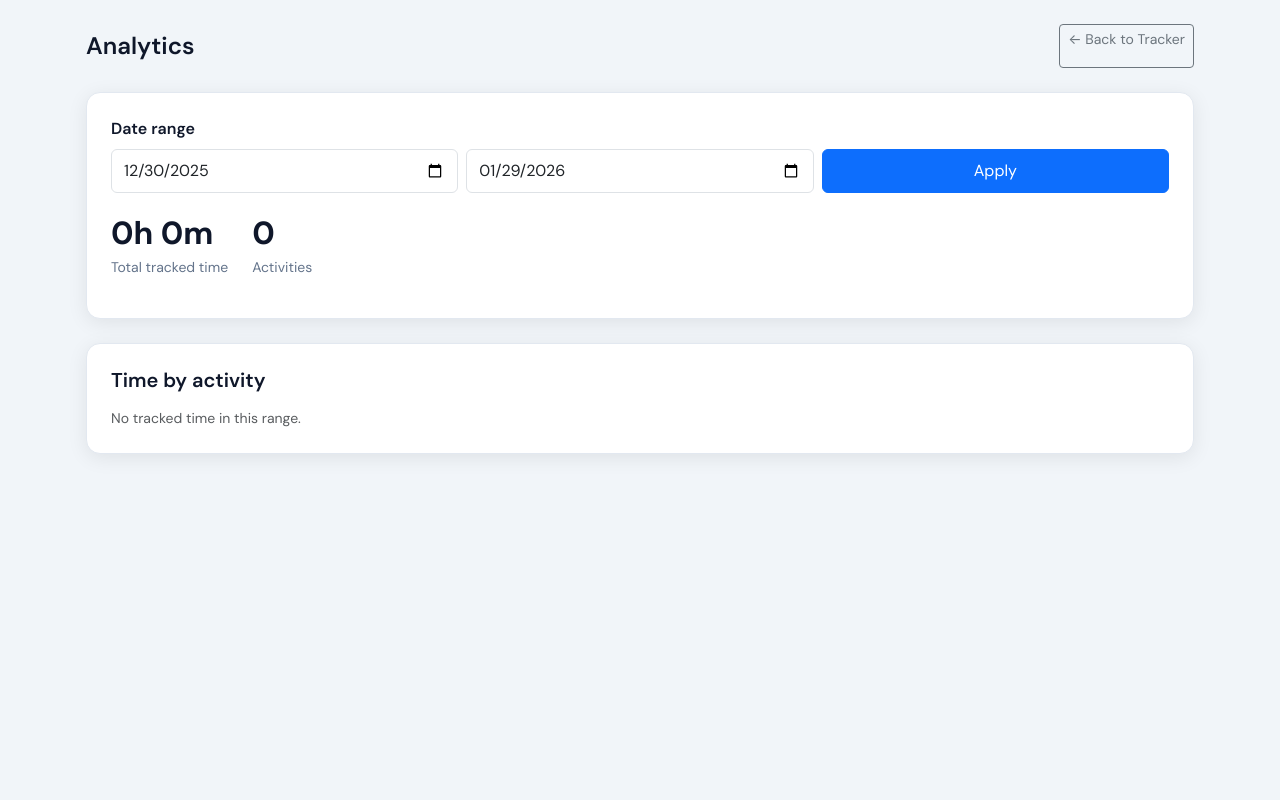
After one commit to armundaymd/timetracker, a PHP site: page /analytics.php in a window 1280 px wide. The commit adds this page. Run offline with PHP 8.4, Linux system fonts and the light colour scheme; a user stored in the database is signed in; data that the repository does not hold is empty.

Commit message:
analytics

```diff
--- /dev/null
+++ b/analytics.php
@@ -0,0 +1,167 @@
+<?php
+require 'config.php';
+if (!isset($_SESSION['user_id'])) { header("Location: login.php"); exit; }
+?>
+<!DOCTYPE html>
+<html lang="en">
+<head>
+    <meta charset="UTF-8">
+    <meta name="viewport" content="width=device-width, initial-scale=1.0, viewport-fit=cover">
+    <meta name="theme-color" content="#0f172a">
+    <title>Analytics · Time Tracker</title>
+    <link href="https://cdn.jsdelivr.net/npm/bootstrap@5.3.0/dist/css/bootstrap.min.css" rel="stylesheet">
+    <link rel="preconnect" href="https://fonts.googleapis.com">
+    <link rel="preconnect" href="https://fonts.gstatic.com" crossorigin>
+    <link href="https://fonts.googleapis.com/css2?family=DM+Sans:ital,opsz,wght@0,9..40,400;0,9..40,500;0,9..40,600;0,9..40,700&display=swap" rel="stylesheet">
+    <style>
+        :root {
+            --bg-page: #f1f5f9;
+            --bg-card: #ffffff;
+            --border: #e2e8f0;
+            --text: #0f172a;
+            --text-muted: #64748b;
+            --accent: #0ea5e9;
+            --accent-hover: #0284c7;
+            --radius: 14px;
+            --radius-sm: 10px;
+            --shadow: 0 1px 3px rgba(0,0,0,0.06);
+            --shadow-lg: 0 4px 20px rgba(0,0,0,0.08);
+        }
+        * { -webkit-tap-highlight-color: transparent; }
+        body {
+            font-family: 'DM Sans', -apple-system, BlinkMacSystemFont, sans-serif;
+            background: var(--bg-page);
+            color: var(--text);
+            padding-bottom: 2rem;
+            min-height: 100vh;
+        }
+        .analytics-card {
+            background: var(--bg-card);
+            padding: 1.5rem;
+            border-radius: var(--radius);
+            box-shadow: var(--shadow-lg);
+            border: 1px solid var(--border);
+            margin-bottom: 1.5rem;
+        }
+        .stat-big { font-size: 2rem; font-weight: 700; color: var(--text); }
+        .stat-label { font-size: 0.875rem; color: var(--text-muted); }
+        .bar-wrap { height: 24px; background: var(--border); border-radius: 999px; overflow: hidden; margin-bottom: 0.5rem; }
+        .bar-fill { height: 100%; border-radius: 999px; background: var(--accent); min-width: 4px; transition: width 0.3s ease; }
+        .fw-600 { font-weight: 600; }
+        .activity-row { align-items: center; padding: 0.5rem 0; border-bottom: 1px solid var(--border); }
+        .activity-row:last-child { border-bottom: none; }
+    </style>
+</head>
+<body>
+<div class="container py-4 px-3">
+    <div class="d-flex flex-wrap justify-content-between align-items-center gap-2 mb-4">
+        <h4 class="mb-0 fw-600">Analytics</h4>
+        <a href="index.php" class="btn btn-outline-secondary btn-sm" style="min-height: 44px;">← Back to Tracker</a>
+    </div>
+
+    <div class="analytics-card">
+        <label class="form-label fw-600">Date range</label>
+        <div class="row g-2 mb-3">
+            <div class="col-sm">
+                <input type="date" id="range-start" class="form-control" style="font-size: 1rem; min-height: 44px;">
+            </div>
+            <div class="col-sm">
+                <input type="date" id="range-end" class="form-control" style="font-size: 1rem; min-height: 44px;">
+            </div>
+            <div class="col-sm">
+                <button type="button" class="btn btn-primary w-100" id="btn-apply" style="min-height: 44px;">Apply</button>
+            </div>
+        </div>
+        <div class="d-flex gap-4 flex-wrap mb-3">
+            <div>
+                <div class="stat-big" id="stat-total">0h 0m</div>
+                <div class="stat-label">Total tracked time</div>
+            </div>
+            <div>
+                <div class="stat-big" id="stat-activities">0</div>
+                <div class="stat-label">Activities</div>
+            </div>
+        </div>
+    </div>
+
+    <div class="analytics-card">
+        <h5 class="mb-3 fw-600">Time by activity</h5>
+        <div id="activity-list"></div>
+        <p id="no-data" class="text-muted small mb-0" style="display: none;">No tracked time in this range.</p>
+    </div>
+</div>
+
+<script src="https://cdn.jsdelivr.net/npm/bootstrap@5.3.0/dist/js/bootstrap.bundle.min.js"></script>
+<script>
+function formatDuration(seconds) {
+    if (!seconds || seconds < 0) return '0h 0m';
+    const h = Math.floor(seconds / 3600);
+    const m = Math.floor((seconds % 3600) / 60);
+    if (h > 0) return h + 'h ' + m + 'm';
+    return m + 'm';
+}
+
+function loadAnalytics() {
+    const start = document.getElementById('range-start').value;
+    const end = document.getElementById('range-end').value;
+    if (!start || !end) return;
+    fetch('api.php?action=analytics&start=' + encodeURIComponent(start) + '&end=' + encodeURIComponent(end))
+        .then(res => res.json())
+        .then(data => {
+            const total = data.total_seconds || 0;
+            const activities = data.by_activity || [];
+            document.getElementById('stat-total').textContent = formatDuration(total);
+            document.getElementById('stat-activities').textContent = activities.length;
+            const listEl = document.getElementById('activity-list');
+            const noData = document.getElementById('no-data');
+            listEl.innerHTML = '';
+            if (activities.length === 0) {
+                noData.style.display = 'block';
+                return;
+            }
+            noData.style.display = 'none';
+            const maxSeconds = Math.max(...activities.map(a => parseInt(a.seconds, 10)), 1);
+            activities.forEach(function(item) {
+                const sec = parseInt(item.seconds, 10);
+                const pct = total > 0 ? (100 * sec / total) : 0;
+                const barPct = maxSeconds > 0 ? (100 * sec / maxSeconds) : 0;
+                const row = document.createElement('div');
+                row.className = 'activity-row d-flex flex-wrap align-items-center gap-2';
+                row.innerHTML =
+                    '<div class="flex-grow-1 min-w-0">' +
+                    '<div class="d-flex justify-content-between align-items-center gap-2 mb-1">' +
+                    '<span class="text-truncate fw-500">' + escapeHtml(item.title) + '</span>' +
+                    '<span class="text-muted small flex-shrink-0">' + formatDuration(sec) + ' · ' + pct.toFixed(0) + '%</span>' +
+                    '</div>' +
+                    '<div class="bar-wrap"><div class="bar-fill" style="width:' + barPct + '%"></div></div>' +
+                    '</div>';
+                listEl.appendChild(row);
+            });
+        })
+        .catch(function() {
+            document.getElementById('activity-list').innerHTML = '<p class="text-muted small">Error loading data.</p>';
+        });
+}
+
+function escapeHtml(s) {
+    const div = document.createElement('div');
+    div.textContent = s;
+    return div.innerHTML;
+}
+
+function setDefaultRange() {
+    const end = new Date();
+    const start = new Date();
+    start.setDate(start.getDate() - 30);
+    document.getElementById('range-start').value = start.toISOString().slice(0, 10);
+    document.getElementById('range-end').value = end.toISOString().slice(0, 10);
+}
+
+setDefaultRange();
+loadAnalytics();
+document.getElementById('btn-apply').addEventListener('click', loadAnalytics);
+document.getElementById('range-start').addEventListener('change', loadAnalytics);
+document.getElementById('range-end').addEventListener('change', loadAnalytics);
+</script>
+</body>
+</html>
--- a/api.php
+++ b/api.php
@@ -71,11 +71,11 @@ try {
         echo json_encode(['status' => 'deleted']);
     }
 
-    // 7. CREATE MANUAL ENTRY
+    // 7. CREATE MANUAL ENTRY (returns new id for undo)
     elseif ($action === 'create') {
         $stmt = $pdo->prepare("INSERT INTO tasks (user_id, title, start_time, end_time, is_running) VALUES (?, ?, ?, ?, 0)");
         $stmt->execute([$user_id, $data['title'], $data['start'], $data['end']]);
-        echo json_encode(['status' => 'created']);
+        echo json_encode(['status' => 'created', 'id' => (int) $pdo->lastInsertId()]);
     }
 
     // 8. AUTOCOMPLETE HISTORY
@@ -130,6 +130,43 @@ try {
         echo json_encode(['status' => 'saved']);
     }
 
+    // 13. ANALYTICS (time by activity for date range)
+    elseif ($action === 'analytics') {
+        $start = $_GET['start'] ?? date('Y-m-d', strtotime('-30 days'));
+        $end = $_GET['end'] ?? date('Y-m-d');
+        $stmt = $pdo->prepare("
+            SELECT title,
+                   SUM(TIMESTAMPDIFF(SECOND, start_time, COALESCE(end_time, NOW()))) AS seconds
+            FROM tasks
+            WHERE user_id = ? AND is_running = 0
+              AND start_time >= ? AND start_time < DATE_ADD(?, INTERVAL 1 DAY)
+              AND end_time IS NOT NULL
+            GROUP BY title
+            ORDER BY seconds DESC
+        ");
+        $stmt->execute([$user_id, $start, $end]);
+        $by_activity = $stmt->fetchAll(PDO::FETCH_ASSOC);
+        $total_seconds = array_sum(array_column($by_activity, 'seconds'));
+        // Include running task in total if in range
+        $stmt = $pdo->prepare("SELECT start_time FROM tasks WHERE user_id = ? AND is_running = 1 LIMIT 1");
+        $stmt->execute([$user_id]);
+        $running = $stmt->fetch(PDO::FETCH_ASSOC);
+        if ($running) {
+            $run_start = strtotime($running['start_time']);
+            $range_start = strtotime($start);
+            $range_end = strtotime($end . ' 23:59:59');
+            if ($run_start >= $range_start && $run_start <= $range_end) {
+                $total_seconds += (time() - $run_start);
+            }
+        }
+        echo json_encode([
+            'start' => $start,
+            'end' => $end,
+            'total_seconds' => (int) $total_seconds,
+            'by_activity' => $by_activity
+        ]);
+    }
+
 } catch (Exception $e) {
     http_response_code(500);
     echo json_encode(['error' => $e->getMessage()]);
```
Also changed, not shown: index.php (+80 -10 lines).
